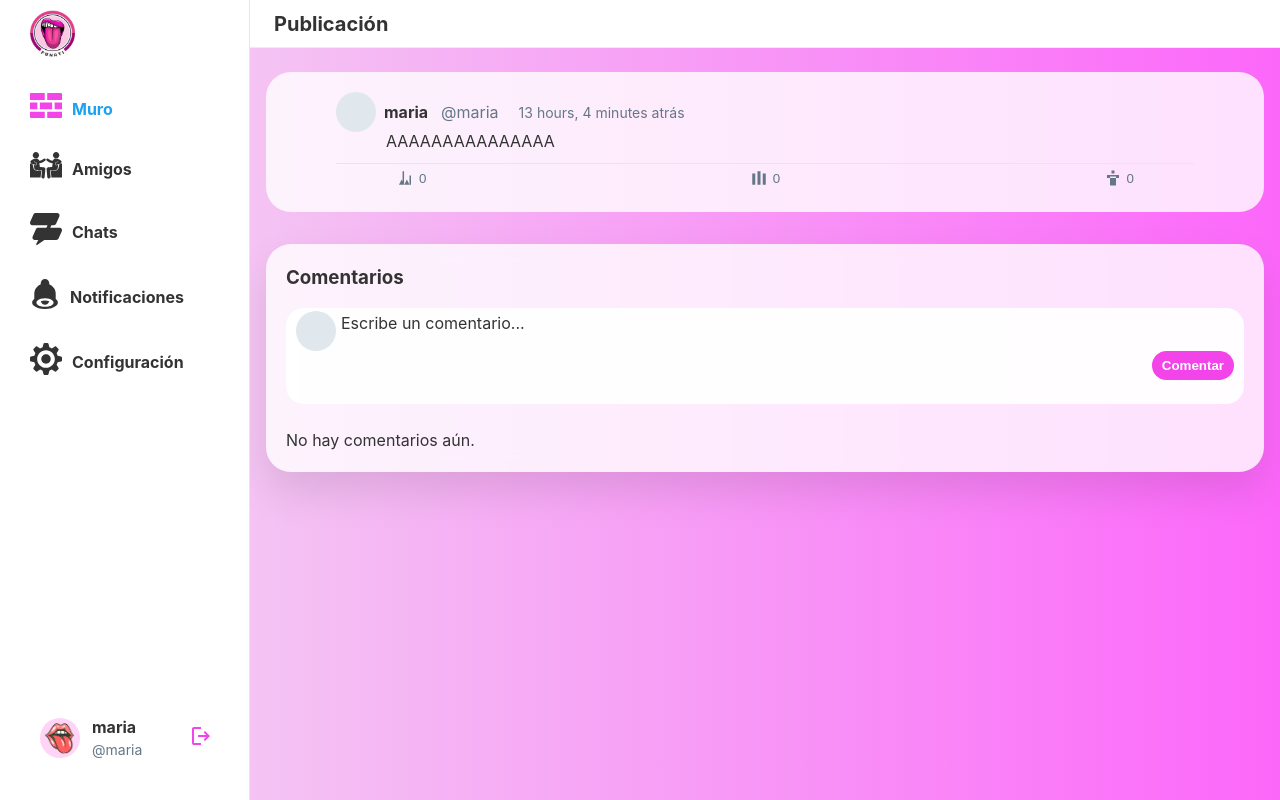
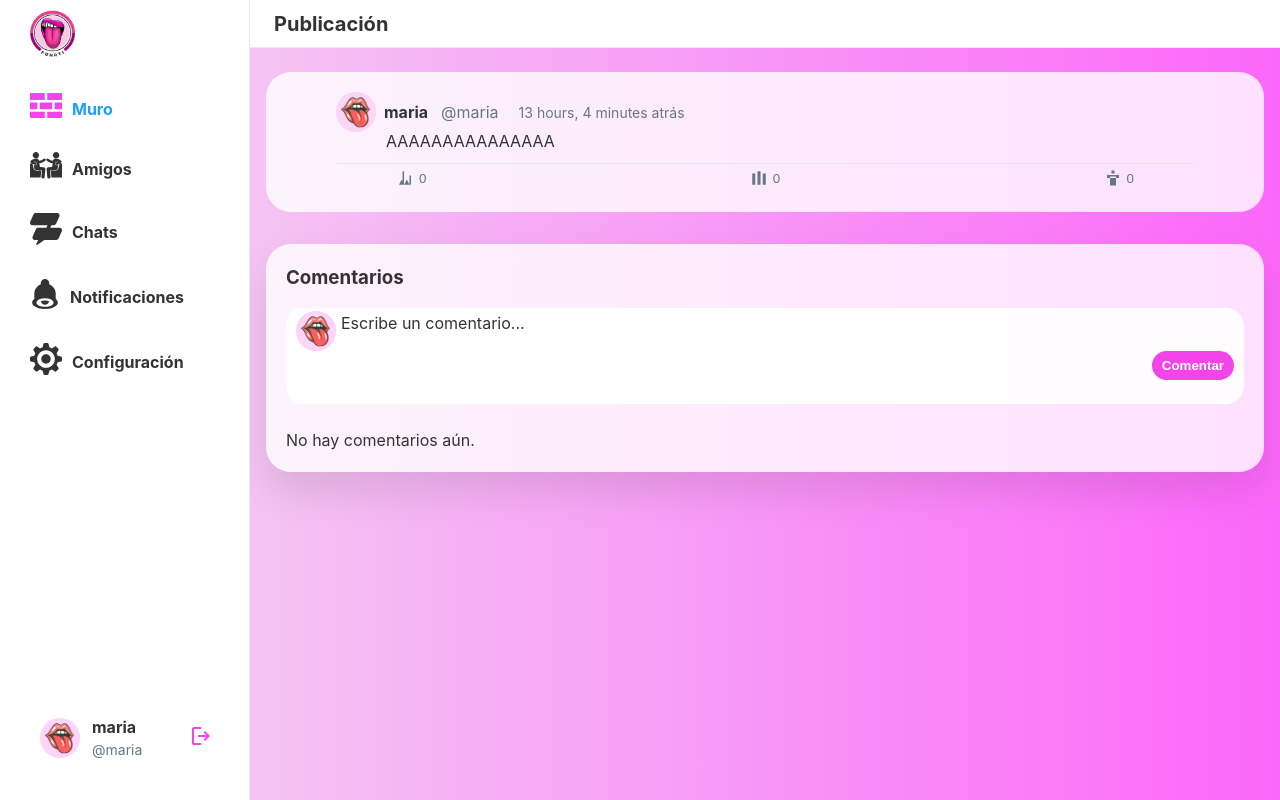
Before and after one commit to Daviddp96/RetirATI, a Django app: page /publication/1/ in a window 1280 px wide. Run offline with Django 5.2, Linux system fonts and the light colour scheme; a user stored in the database is signed in; data comes from the database, SQL or seed files in the repository.

Commit message:
profile pic placeholder on friends and wall

```diff
--- a/funATI/funATIAPP/static/css/styles.css
+++ b/funATI/funATIAPP/static/css/styles.css
@@ -465,6 +465,7 @@ body {
   border-radius: 50%;
   background-color: #e1e8ed;
   flex-shrink: 0;
+  object-fit: cover;
 }
 
 .post-username {
--- a/funATI/funATIAPP/templates/friends.html
+++ b/funATI/funATIAPP/templates/friends.html
@@ -19,7 +19,7 @@
                 {% if friend.avatar %}
                     <img src="{{ friend.avatar.url }}" alt="Foto de perfil" class="profile-pic" />
                 {% else %}
-                    <span class="profile-pic profile-pic-default"></span>
+                    <img src="{% static 'assets/user-placeholder.png' %}" alt="Foto de perfil" class="profile-pic" />
                 {% endif %}
             </a>
             <div class="follower-info">
@@ -45,7 +45,7 @@
             {% if rec.avatar %}
                 <img src="{{ rec.avatar.url }}" alt="Foto de perfil" class="profile-pic" />
             {% else %}
-                <span class="profile-pic profile-pic-default"></span>
+                <img src="{% static 'assets/user-placeholder.png' %}" alt="Foto de perfil" class="profile-pic" />
             {% endif %}
         </a>
         <div class="follower-info">
--- a/funATI/funATIAPP/templates/muro.html
+++ b/funATI/funATIAPP/templates/muro.html
@@ -15,7 +15,11 @@
 <form method="post" enctype="multipart/form-data" class="funar" id="funar-form" data-container-url="{% url 'funATIAPP:container' %}">
     {% csrf_token %}
     <div class="funar-flex">
-        <div class="post-avatar"></div>
+        {% if user.is_authenticated and user.profile.avatar %}
+            <img src="{{ user.profile.avatar.url }}" alt="{{ user.username }}" class="post-avatar" />
+        {% else %}
+            <img src="{% static 'assets/user-placeholder.png' %}" alt="{{ user.username }}" class="post-avatar" />
+        {% endif %}
         <span class="span-funar" id="funar-content" contenteditable="true">¿A quién quieres Funar?</span>
         <input type="hidden" name="content" id="hidden-content" />
     </div>
--- a/funATI/funATIAPP/templates/perfil-main.html
+++ b/funATI/funATIAPP/templates/perfil-main.html
@@ -64,7 +64,11 @@
     <a href="{% url 'funATIAPP:publication_detail' publication.id %}" class="post-link">
     <div class="post">
         <div class="post-header">
-            <div class="post-avatar"></div>
+            {% if publication.profile.avatar %}
+                <img src="{{ publication.profile.avatar.url }}" alt="{{ publication.profile.user.username }}" class="post-avatar" />
+            {% else %}
+                <img src="{% static 'assets/user-placeholder.png' %}" alt="{{ publication.profile.user.username }}" class="post-avatar" />
+            {% endif %}
             <span class="post-username">{{ publication.profile.user.get_full_name|default:publication.profile.user.username }}</span>
             <span class="post-handle">@{{ publication.profile.user.username }}</span>
             <span class="post-time">{{ publication.created_at|timesince }} atrás</span>
--- a/funATI/funATIAPP/templates/publication.html
+++ b/funATI/funATIAPP/templates/publication.html
@@ -16,7 +16,11 @@
 <div class="post">
     <div class="post-header">
         <a href="{% url 'funATIAPP:profile_detail' publication.profile.id %}" class="profile-link" style="text-decoration: none; color: inherit; display: flex; align-items: center; gap: 8px;">
-            <div class="post-avatar"></div>
+            {% if publication.profile.avatar %}
+                <img src="{{ publication.profile.avatar.url }}" alt="{{ publication.profile.user.username }}" class="post-avatar" />
+            {% else %}
+                <img src="{% static 'assets/user-placeholder.png' %}" alt="{{ publication.profile.user.username }}" class="post-avatar" />
+            {% endif %}
             <span class="post-username">{{ publication.profile.user.get_full_name|default:publication.profile.user.username }}</span>
             <span class="post-handle">@{{ publication.profile.user.username }}</span>
         </a>
@@ -58,7 +62,11 @@
     <form method="post" class="funar comment-form" style="margin-bottom: 24px;">
         {% csrf_token %}
         <div class="funar-flex">
-            <div class="post-avatar"></div>
+            {% if user.profile.avatar %}
+                <img src="{{ user.profile.avatar.url }}" alt="{{ user.username }}" class="post-avatar" />
+            {% else %}
+                <img src="{% static 'assets/user-placeholder.png' %}" alt="{{ user.username }}" class="post-avatar" />
+            {% endif %}
             <span class="span-funar comment-contenteditable" id="comment-content" contenteditable="true">Escribe un comentario...</span>
             <input type="hidden" name="content" id="hidden-comment-content" />
             <input type="hidden" name="parent" id="comment-parent-id" value="">
@@ -75,7 +83,11 @@
     <div class="post" style="margin-bottom: 16px;" id="comment-{{ comment.id }}">
         <div class="post-header">
             <a href="{% url 'funATIAPP:profile_detail' comment.user.profile.id %}" class="profile-link" style="text-decoration: none; color: inherit; display: flex; align-items: center; gap: 8px;">
-                <div class="post-avatar"></div>
+                {% if comment.user.profile.avatar %}
+                    <img src="{{ comment.user.profile.avatar.url }}" alt="{{ comment.user.username }}" class="post-avatar" />
+                {% else %}
+                    <img src="{% static 'assets/user-placeholder.png' %}" alt="{{ comment.user.username }}" class="post-avatar" />
+                {% endif %}
                 <span class="post-username">{{ comment.user.username }}</span>
             </a>
             <span class="post-time">{{ comment.created_at|timesince }} atrás</span>
@@ -88,7 +100,11 @@
             <form method="post" class="funar reply-form" style="margin-bottom: 16px;">
                 {% csrf_token %}
                 <div class="funar-flex">
-                    <div class="post-avatar"></div>
+                    {% if user.profile.avatar %}
+                        <img src="{{ user.profile.avatar.url }}" alt="{{ user.username }}" class="post-avatar" />
+                    {% else %}
+                        <img src="{% static 'assets/user-placeholder.png' %}" alt="{{ user.username }}" class="post-avatar" />
+                    {% endif %}
                     <span class="span-funar reply-contenteditable" contenteditable="true">Escribe una respuesta...</span>
                     <input type="hidden" name="content" class="hidden-reply-content" />
                     <input type="hidden" name="parent" value="{{ comment.id }}">
```
Also changed, not shown: funATI/funATIAPP/templates/chats-main.html (+11 -5 lines), funATI/funATIAPP/templates/container.html (+6 -1 lines), funATI/funATIAPP/templates/replies_recursive.html (+10 -2 lines).
